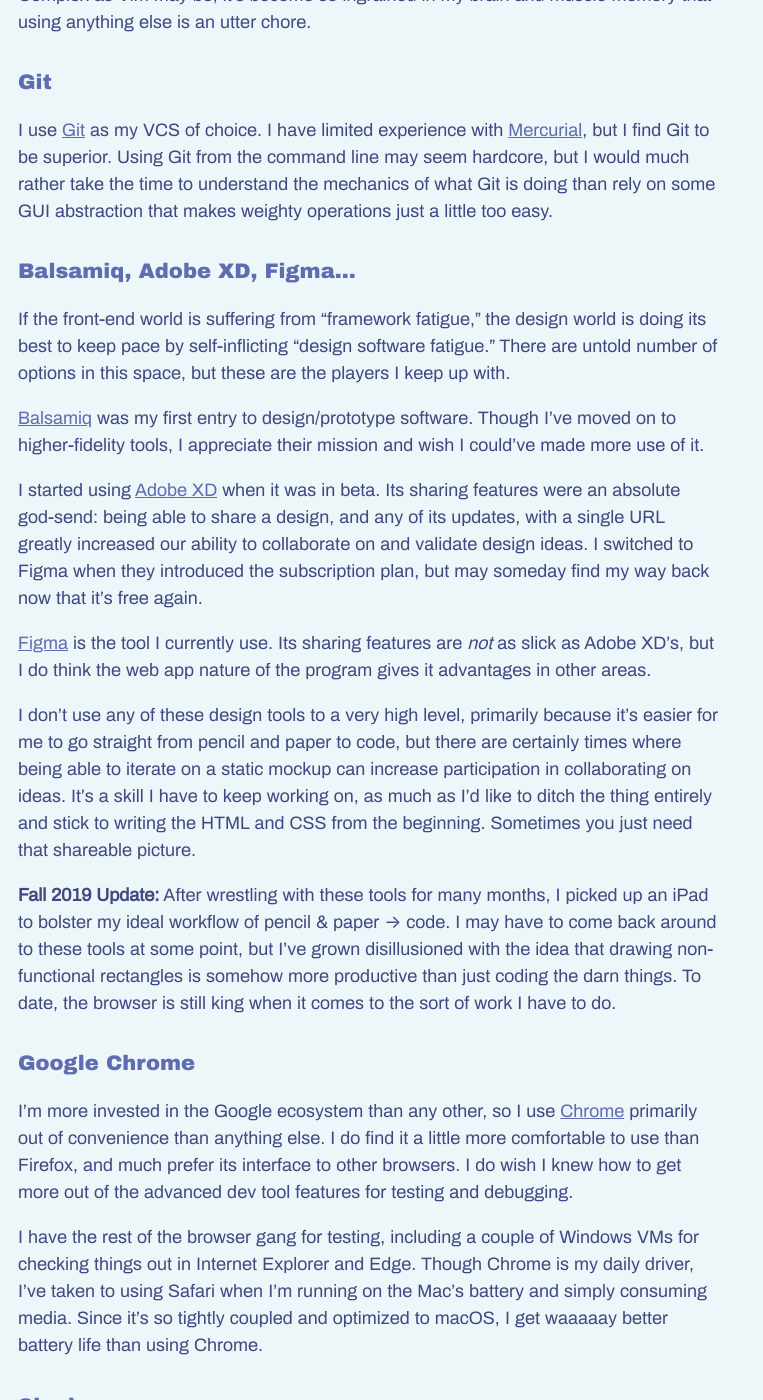
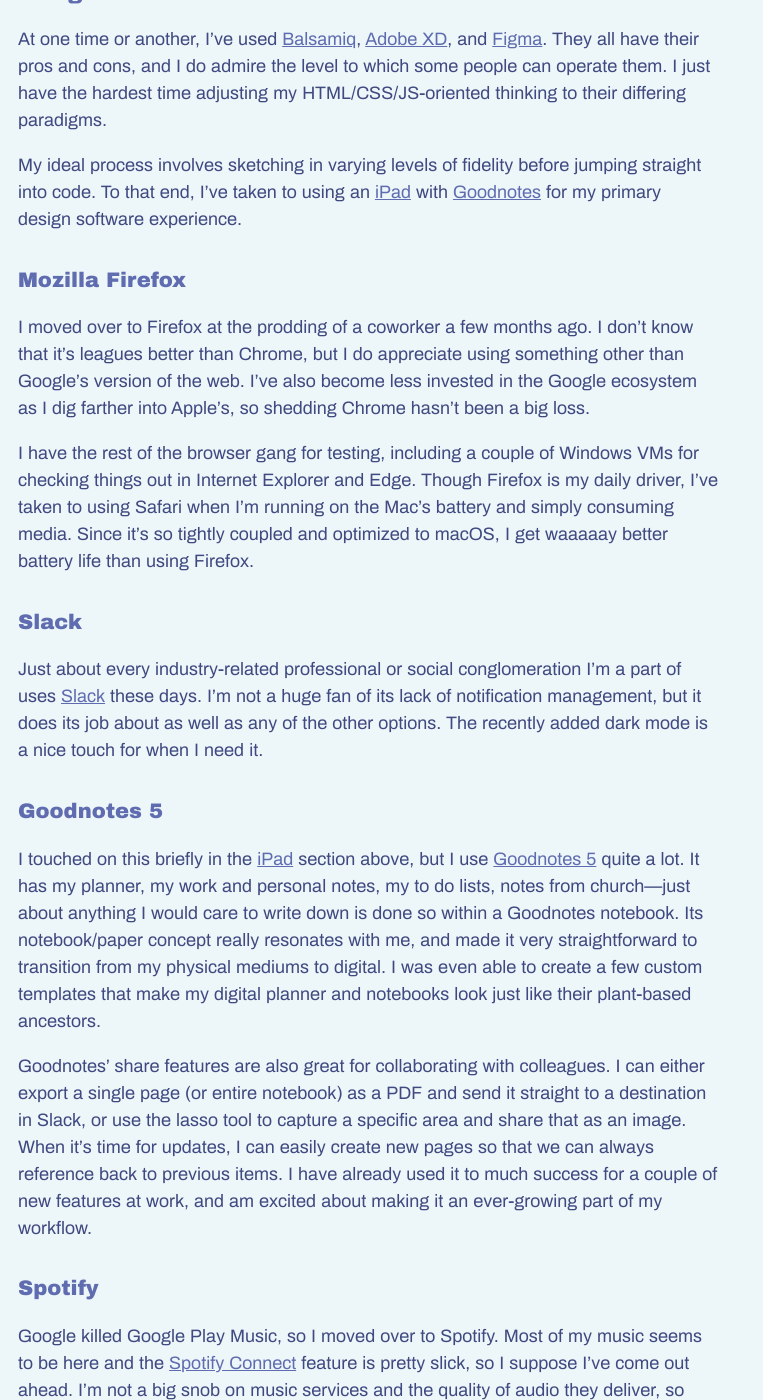
Before and after one commit to orangedaisy/bshowco, a Jekyll site: the page built from uses.md, in a window 1280 px wide and 1400 px high, scrolled down 8425 px. Shown: the whole window, without its empty margins (0-763 px from the left). Built offline with Jekyll 4.4.1, drawn with Linux system fonts in a browser that asks for light colours; some of the changed text lies outside the part shown.

Commit message:
Uses page updates
- Update stale content
- Add new sections and pictures as necessary
- Tweak `c-figure` styles and markup

```diff
--- a/_includes/figure.html
+++ b/_includes/figure.html
@@ -2,5 +2,7 @@
   <img class="c-figure__image" src="{{ include.src }}" alt="{{ include.alt }}">
   <figcaption class="c-figure__caption">
     {{ include.caption }}
+    {% if include.caption != '' %}&ndash;{% endif %}
+    <a href="{{ include.src }}">View full size</a>
   </figcaption>
 </figure>
--- a/_sass/components/_c-figure.scss
+++ b/_sass/components/_c-figure.scss
@@ -1,3 +1,7 @@
+.c-figure {
+  max-width: 65ch;
+}
+
 .c-figure__image {
   display: block;
   max-width: 100%;
--- a/uses.md
+++ b/uses.md
@@ -16,22 +16,18 @@ to rectify that.
 
 ## Desk area
 
-{% include figure.html src='/assets/images/uses/desk_1.jpg' alt='Picture of my
+{% include figure.html src='/assets/images/uses/desk_top.jpg' alt='Picture of my
 desk' caption='The desk in all its glory' %}
 
-{% include figure.html src='/assets/images/uses/desk_2.jpg' alt='Closer picture
-of my desk' caption='' %}
+{% include figure.html src='/assets/images/uses/desk_left.jpg' alt='Picture of
+the desk from the left side, looking right' caption='' %}
 
-{% include figure.html src='/assets/images/uses/desk_3.jpg' alt='Top-down
-view of my desk' caption='Top-down view' %}
+{% include figure.html src='/assets/images/uses/desk_right.jpg' alt='Picture of
+the desk from the right side, looking left' caption='' %}
 
-{% include figure.html src='/assets/images/uses/desk_detail_left.jpg'
-alt='Close up of the left side of my desk' caption='Detail view &ndash; left
-side' %}
-
-{% include figure.html src='/assets/images/uses/desk_detail_right.jpg'
-alt='Close up of the right side of my desk' caption='Detail view &ndash; right
-side' %}
+{% include figure.html src='/assets/images/uses/reading_corner.jpg'
+alt='Picture of the reading corner, complete with Windsor chairs, a full
+bookshelf, and Tennessee Volunteers decor' caption='The cozy reading corner' %}
 
 As a general rule, I do everything I can to keep my desk as spotless as
 possible. Clean workspace, clean mindset. There are some things that demand a
@@ -87,6 +82,16 @@ reduce my dependency on prototyping tools like Figma or Adobe XD.
 
 iPadOS was released just as I was updating this section, so I'm excited to see
 how the new features can help to further enhance my productivity.
+
+### iPhone SE (2020)
+
+I use an [iPhone SE (2020)](https://www.apple.com/iphone-se/) as of June, 2020.
+After a long run with the [Moto
+E4+](https://www.amazon.com/Moto-Plus-4th-Generation-Lockscreen/dp/B072ZS6JD2/)
+from Motorola, this more affordable iPhone was a great opportunity to widen my
+collection of Apple devices and get deeper into that Ecosystem&trade;. I've been
+very pleased so far, especially with how easy it is to share and coordinate
+things with my wife and her matching iPhone.
 
 ### Keyboard
 
@@ -118,18 +123,16 @@ from sleep, and using its bluetooth option when other bluetooth devices are
 connected to the Mac just doesn't work well at all&mdash;but it's still a huge
 improvement over what I had.
 
-### Displays and stand
+### Displays
 
-The pair of Dell S2340M monitors on my desk are two of the oldest tech items I
-still use. They only have DVI, so I use a couple of [Mini DisplayPort to DVI
-cables](https://www.amazon.com/gp/product/B01KAM3ICO/) to connect them to my
-Mac. They also aren't VESA compatible, so I use [some
-adapters](https://www.amazon.com/gp/product/B076234KMD/) to mount them to the
-[monitor stand](https://www.amazon.com/gp/product/B009S750LA/).
+I've recently pared down to just one monitor after using two for a good while.
+The Dell S2340M that fills that role is one of the oldest tech items I still
+use. It only has DVI, so I use a [Mini DisplayPort to DVI
+cable](https://www.amazon.com/gp/product/B01KAM3ICO/) to connect it to my Mac.
 
 I also have an [Insignia Roku
 TV](https://www.bestbuy.com/site/insignia-39-class-38-5-diag--led-1080p-smart-hdtv-roku-tv/4863802.p?skuId=4863802)
-mounted next to my desk as a tertiary display. I can connect to it via HDMI if
+mounted near my desk as a tertiary display. I can connect to it via HDMI if
 necessary, but I typically just use its smart features and a [2015
 Chromecast](https://store.google.com/product/chromecast_2015) to put on
 background media.
@@ -149,20 +152,39 @@ Audio](https://store.google.com/product/chromecast_audio) connected to a pair of
 Bose bookshelf speakers located on a shelf above my desk. This allows anyone in
 the office to control the music without tying up my workstation.
 
-### Phone
+### Cable organizer
 
-I'm currently rocking the [Moto
-E4+](https://www.amazon.com/Moto-Plus-4th-Generation-Lockscreen/dp/B072ZS6JD2/)
-from Motorola (plus [this nifty folio
-case](https://www.amazon.com/gp/product/B0789V3VW3/)). I've used my fair share
-of the "latest and greatest" phones, but they all fall short in one key area:
-the battery. It doesn't matter how great the advertised battery life is, they
-always seem to falter when subjected to normal, continuous use.
+The [MOS Magnetic Cable
+Organizer](https://www.amazon.com/gp/product/B00ADWLJNW/) is a neat little
+problem solver that I grabbed early in 2020. It suctions to the desk and uses
+its four magnets to corral any cables you bring near it. Makes it a breeze to
+pop cables out of the MacBook without worrying about them falling under the
+desk.
 
-In 2017, after falling victim to the infamous Nexus 6P battery issue and
-increasingly terrible experiences with Google Project Fi, I decided I had
-enough. The E4+ is about as uninspiring a phone as could possibly be, but it has
-a 5000mAH battery and can easily last three days on a single charge.
+### Handmade touches
+
+I have recently acquired a number of great quality, handmade items to make my
+desk feel a little more homey.
+
+I started with the unique little desk organizer from [Stone-Penland
+Pottery](https://www.facebook.com/stonepenlandpottery/), and have since added
+one of their mugs and a little multipurpose holder thing that I'm currently
+using to prop up my phone. My wife lovingly made a sleeve for the desk organizer
+(to prevent pens and scissors from slipping on the desk) and desk mat out of
+some wool fabric from a craft store. At the time of writing, I also have a
+crocheted pumpkin she made for seasonal decor.
+
+The reading corner features two very special Windsor chairs that my grandfather
+made. I love embracing my inner 90-year old to step away from the desk, don my
+cardigan, put on some soft jazz, and relax in the chair with a good book
+(currently enjoying [The Cooking Gene](https://thecookinggene.com/) by Michael
+Twitty). The two chairs also provide a nice spot for my two boys whenever they
+insist on watching me work (before being immediately bored and running off
+again, of course).
+
+All of these personal touches provide a pleasing contrast to all the tech I
+surround myself with, as well as remind me to take my time and be mindful of the
+things I create.
 
 ### Miscellaneous
 
@@ -176,8 +198,6 @@ phone calls
 - [Toshiba 1TB Portable HDD](https://www.amazon.com/gp/product/B00N2S6ZUQ/)
   for a TimeMachine backup
 - [Cross ballpoint pen](https://www.cross.com/en/products/3502)
-- Desk organizer from [Stone-Penland
-  Pottery](https://www.facebook.com/stonepenlandpottery/)
 - [Safco Foot Cushion](https://www.amazon.com/gp/product/B001MS6XW8/)
 - Leather desk valet for holding my phone and tv remote
 
@@ -223,7 +243,6 @@ colorscheme and my own custom statusline.
 Complex as Vim may be, it's become so ingrained in my brain and muscle memory
 that using anything else is an utter chore.
 
-
 ### Git
 
 I use [Git](https://git-scm.com/) as my VCS of choice. I have limited experience
@@ -232,55 +251,32 @@ Using Git from the command line may seem hardcore, but I would much rather take
 the time to understand the mechanics of what Git is doing than rely on some GUI
 abstraction that makes weighty operations just a little too easy.
 
-### Balsamiq, Adobe XD, Figma&hellip;
+### Design software
 
-If the front-end world is suffering from "framework fatigue," the design world
-is doing its best to keep pace by self-inflicting "design software fatigue."
-There are untold number of options in this space, but these are the players I
-keep up with.
+At one time or another, I've used [Balsamiq](https://balsamiq.com/), [Adobe
+XD](https://www.adobe.com/products/xd.html), and
+[Figma](https://www.figma.com/). They all have their pros and cons, and I do
+admire the level to which some people can operate them. I just have the hardest
+time adjusting my HTML/CSS/JS-oriented thinking to their differing paradigms.
 
-[Balsamiq](https://balsamiq.com/) was my first entry to design/prototype
-software. Though I've moved on to higher-fidelity tools, I appreciate their
-mission and wish I could've made more use of it.
+My ideal process involves sketching in varying levels of fidelity before jumping
+straight into code. To that end, I've taken to using an
+[iPad](#129-ipad-pro-2018-with-apple-pencil-2) with [Goodnotes](#Goodnotes-5)
+for my primary design software experience.
 
-I started using [Adobe XD](https://www.adobe.com/products/xd.html) when it was
-in beta. Its sharing features were an absolute god-send: being able to share a
-design, and any of its updates, with a single URL greatly increased our ability
-to collaborate on and validate design ideas. I switched to Figma when they
-introduced the subscription plan, but may someday find my way back now that it's
-free again.
+### Mozilla Firefox
 
-[Figma](https://www.figma.com/) is the tool I currently use. Its sharing
-features are *not* as slick as Adobe XD's, but I do think the web app nature of
-the program gives it advantages in other areas.
-
-I don't use any of these design tools to a very high level, primarily because
-it's easier for me to go straight from pencil and paper to code, but there are
-certainly times where being able to iterate on a static mockup can increase
-participation in collaborating on ideas. It's a skill I have to keep working on,
-as much as I'd like to ditch the thing entirely and stick to writing the HTML
-and CSS from the beginning. Sometimes you just need that shareable picture.
-
-**Fall 2019 Update:** After wrestling with these tools for many months, I picked
-up an iPad to bolster my ideal workflow of pencil & paper &rarr; code. I may
-have to come back around to these tools at some point, but I've grown
-disillusioned with the idea that drawing non-functional rectangles is
-somehow more productive than just coding the darn things. To date, the browser
-is still king when it comes to the sort of work I have to do.
-
-### Google Chrome
-
-I'm more invested in the Google ecosystem than any other, so I use
-[Chrome](https://www.google.com/chrome/) primarily out of convenience than
-anything else. I do find it a little more comfortable to use than Firefox, and
-much prefer its interface to other browsers. I do wish I knew how to get more
-out of the advanced dev tool features for testing and debugging.
+I moved over to Firefox at the prodding of a coworker a few months ago. I don't
+know that it's leagues better than Chrome, but I do appreciate using something
+other than Google's version of the web. I've also become less invested in the
+Google ecosystem as I dig farther into Apple's, so shedding Chrome hasn't been a
+big loss.
 
 I have the rest of the browser gang for testing, including a couple of Windows
-VMs for checking things out in Internet Explorer and Edge. Though Chrome is my
+VMs for checking things out in Internet Explorer and Edge. Though Firefox is my
 daily driver, I've taken to using Safari when I'm running on the Mac's battery
 and simply consuming media. Since it's so tightly coupled and optimized to
-macOS, I get waaaaay better battery life than using Chrome.
+macOS, I get waaaaay better battery life than using Firefox.
 
 ### Slack
 
@@ -308,6 +304,14 @@ new pages so that we can always reference back to previous items. I have already
 used it to much success for a couple of new features at work, and am excited
 about making it an ever-growing part of my workflow.
 
+### Spotify
+
+Google killed Google Play Music, so I moved over to Spotify. Most of my music
+seems to be here and the [Spotify Connect](https://www.spotify.com/us/connect/)
+feature is pretty slick, so I suppose I've come out ahead. I'm not a big snob on
+music services and the quality of audio they deliver, so long as I can listen to
+the things I'm interested in.
+
 ### Miscellaneous
 
 - [Jekyll](https://jekyllrb.com/) &ndash; static site generator for personal
```
Also changed, not shown: other parts of uses.md (+4 -5 lines), assets/images/uses/desk_left.jpg (added), assets/images/uses/desk_right.jpg (added), assets/images/uses/desk_top.jpg (added), assets/images/uses/reading_corner.jpg (added).
